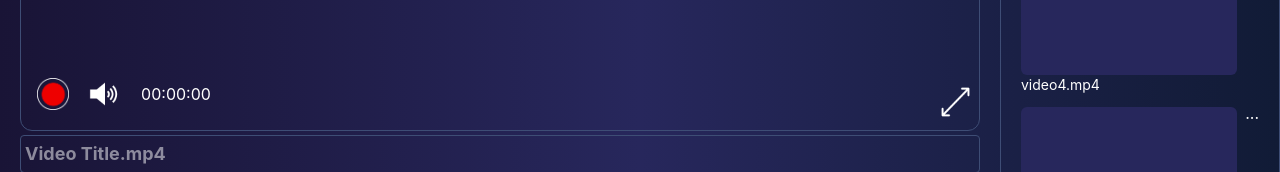
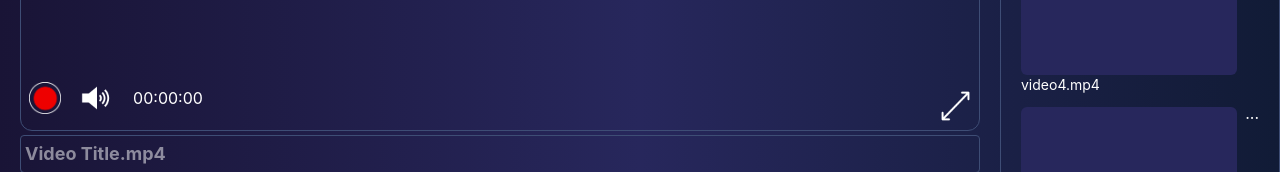
Before and after one commit to ntan-key/SynthoCAM-FE, a React (Vite) app: page / in a window 1280 px wide. Shown: the part 607-779 px from the top of the page. Built offline with nearby package versions, Linux system fonts and the light colour scheme.

Commit message:
dev: stream styled to fit

```diff
--- a/src/components/Stream.jsx
+++ b/src/components/Stream.jsx
@@ -5,11 +5,13 @@ import Stats from './Stats'
 import FileManager from './FileManager';
 
 import { useWebSocket } from "./WebSocketContext";
+import { useEffect } from 'react';
 
 
 const Stream = () => {
     // JS goes here
     const { remoteAudioRef, remoteVideoRef } = useWebSocket();
+    // let audioElement = document.getElementById('audio-element');s
     return (
         <div className='flex flex-1 overflow-hidden flex-wrap justify-center'>
             <div className="flex flex-col flex-1 items-center justify-center gap-1 p-5">
@@ -45,7 +47,7 @@ const Stream = () => {
                 <input type='text' placeholder='Video Title.mp4' className='w-full p-1 rounded-sm border border-border text-white font-bold text-lg'></input>
             </div>
             <FileManager></FileManager>
-            <audio ref={remoteAudioRef} autoPlay />
+            <audio ref={remoteAudioRef} autoPlay id='audio-element'/>
         </div>
     )
 }
--- a/src/components/Toolbar.jsx
+++ b/src/components/Toolbar.jsx
@@ -87,8 +87,8 @@ const Toolbar = () => {
     }, []);
 
     return (
-        <div className='w-full px-2 absolute inset-0 flex items-end justify-between pointer-events-none p-3'>
-            <div className="h-12 w-full p-2 flex items-center gap-5">
+        <div className='w-full absolute inset-0 flex items-end justify-between p-2'>
+            <div className="h-12 w-full flex items-center gap-5">
                 <button onClick={recordButtonPress}>
                     <img src={record? Stop : Record} alt="Record button" className='h-8'/>
                 </button>
```
